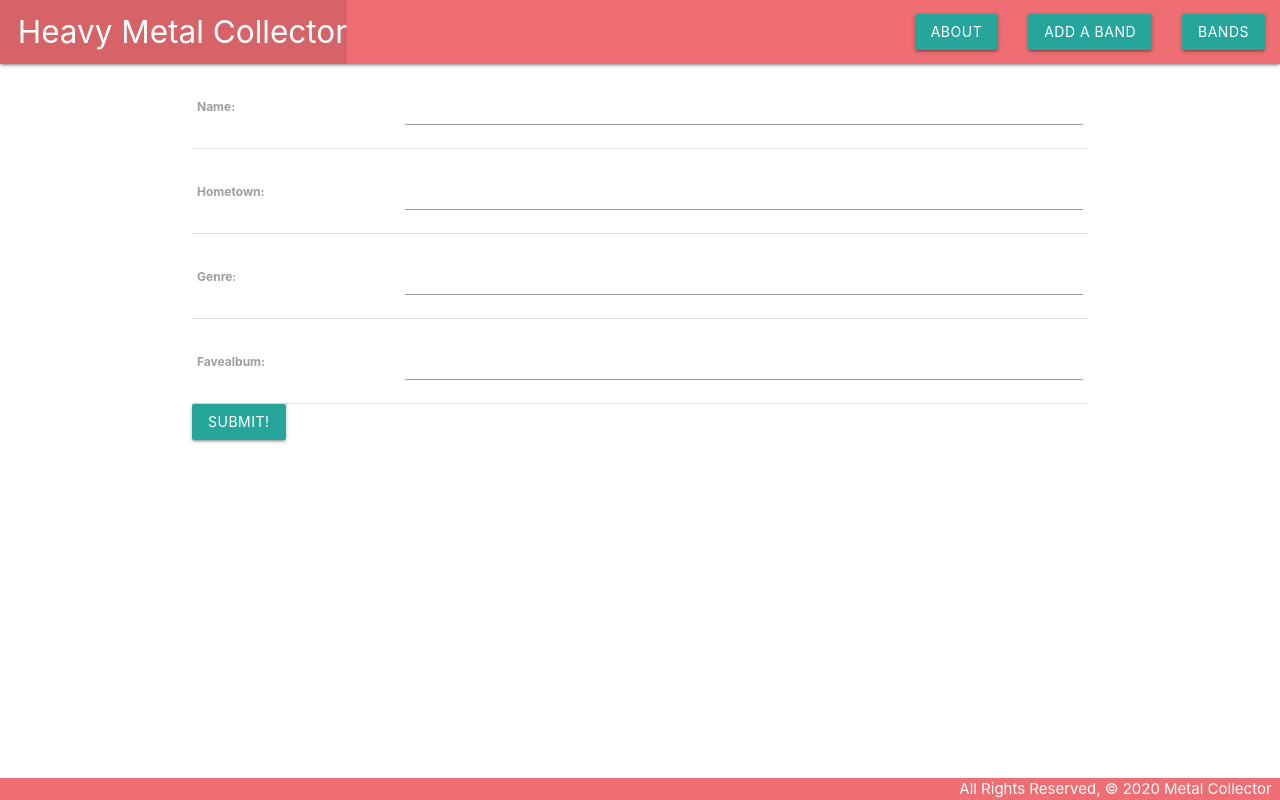
After one commit to bearcodes870/heavymetalcollector, a Django app: page /bands/create in a window 1280 px wide. The commit adds this page. Run offline with Django 3.2, Linux system fonts and the light colour scheme.

Commit message:
added create view

```diff
--- a/main_app/templates/about.html
+++ b/main_app/templates/about.html
@@ -1,7 +1,7 @@
 {% extends 'base.html' %}
 {% block content %}
 
-<h1>About the Heavy Metal Colletor</h1>
+<h1>About the Heavy Metal Collector</h1>
 <hr />
 <p>There's a heavy metal band out there for everybody</p>
 <p>Track your favourites</p>
--- a/main_app/templates/base.html
+++ b/main_app/templates/base.html
@@ -20,6 +20,7 @@
         </ul>
         <ul class="right">
           <li><a href="{% url 'about' %}" class="waves-effect waves-light btn">About</a></li>
+          <li><a href="{% url 'bands_create' %}" class="waves-effect waves-light btn">Add a Band</a></li>
           <li><a href="{% url 'index' %}" class="waves-effect waves-light btn">Bands</a></li>
         </ul>
       </div>
--- /dev/null
+++ b/main_app/templates/main_app/band_form.html
@@ -0,0 +1,14 @@
+{% extends 'base.html' %}
+
+{% block content %}
+  <!-- Leaving the action empty makes the form post to the same url used to display it -->
+  <form action="" method="post">
+    <!-- Django requires the following for security purposes -->
+    {% csrf_token %}
+    <table>
+      <!-- Render the inputs inside of <tr>s & <td>s -->
+      {{ form.as_table }}
+    </table>
+    <input type="submit" value="Submit!" class="btn">
+  </form>
+{% endblock %}
--- a/main_app/urls.py
+++ b/main_app/urls.py
@@ -7,5 +7,5 @@ urlpatterns = [
   path('about/', views.about, name='about'),
   path('bands/', views.bands_index, name='index'),
   path('bands/<int:band_id>/', views.bands_detail, name='detail'),
-  path('bands/', BandList.as_view(), name="bands_index"),
+  path('bands/create', views.BandCreate.as_view(), name='bands_create'),
 ]
--- a/main_app/views.py
+++ b/main_app/views.py
@@ -1,5 +1,6 @@
 from django.shortcuts import render
 from django.views.generic import ListView
+from django.views.generic.edit import CreateView
 from .models import Band
 
 # Create your views here.
@@ -22,3 +23,8 @@ def bands_detail(request, band_id):
 
 class BandList(ListView):
   model = Band
+  template_name = 'bands/index.html'
+
+class BandCreate(CreateView):
+  model = Band
+  fields = '__all__'
```
